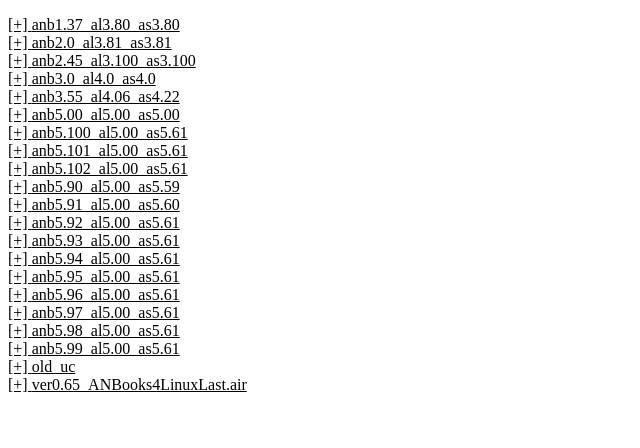
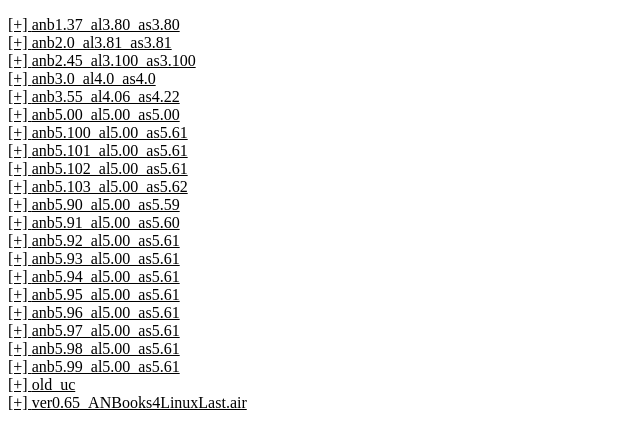
Before and after one commit to famibee/famibee.github.io, a plain HTML site: page OldApps/index.html in a window 1280 px wide. Shown: the whole page, without its empty margins (0-640 px from the left). Drawn offline with nearby package versions, Linux system fonts and the light colour scheme.

Commit message:
AIRnovel 5.62＆ANBooks 5.103＆ANEdit 0.144更新
5.62
	*
upd：画像レイヤへの[lay]でfn・face指定されていても、ロード済fn・faceと同じなら「レイヤ状態のクリアだけして画像は再ロードしな
い」ように（パフォーマンス改善）
	* bug：文字レイヤが無い場合に[reload_script]するとエラーになる不具合
5.103
	* upd：AIRnovel 5.62に更新
	* bug：【ビルド時にAIRNovelソースを最新に自動更新】オンオフが正常に動作していなかった不具合
0.144
	* upd：AIRnovel 5.62に更新

```diff
--- a/OldApps/index.html
+++ b/OldApps/index.html
@@ -94,6 +94,14 @@
 <a href="anb5.102_al5.00_as5.61/ver5.102_ANBooks.dmg">ver5.102_ANBooks.dmg</a><br/>
 <a href="anb5.102_al5.00_as5.61/ver5.102_ANBooks.exe">ver5.102_ANBooks.exe</a><br/>
 <a href="anb5.102_al5.00_as5.61/ver5.61_an_sdk.zip">ver5.61_an_sdk.zip</a><br/>
+<a href="anb5.102_al5.00_as5.61/ver5.61_uc.air">ver5.61_uc.air</a><br/>
+</dd>
+
+<dt>anb5.103_al5.00_as5.62</dt>
+<dd><a href="anb5.103_al5.00_as5.62/ver5.00_AIRlib.zip">ver5.00_AIRlib.zip</a><br/>
+<a href="anb5.103_al5.00_as5.62/ver5.103_ANBooks.dmg">ver5.103_ANBooks.dmg</a><br/>
+<a href="anb5.103_al5.00_as5.62/ver5.103_ANBooks.exe">ver5.103_ANBooks.exe</a><br/>
+<a href="anb5.103_al5.00_as5.62/ver5.62_an_sdk.zip">ver5.62_an_sdk.zip</a><br/>
 </dd>
 
 <dt>anb5.90_al5.00_as5.59</dt>
```
Also changed, not shown: 5 other files.
